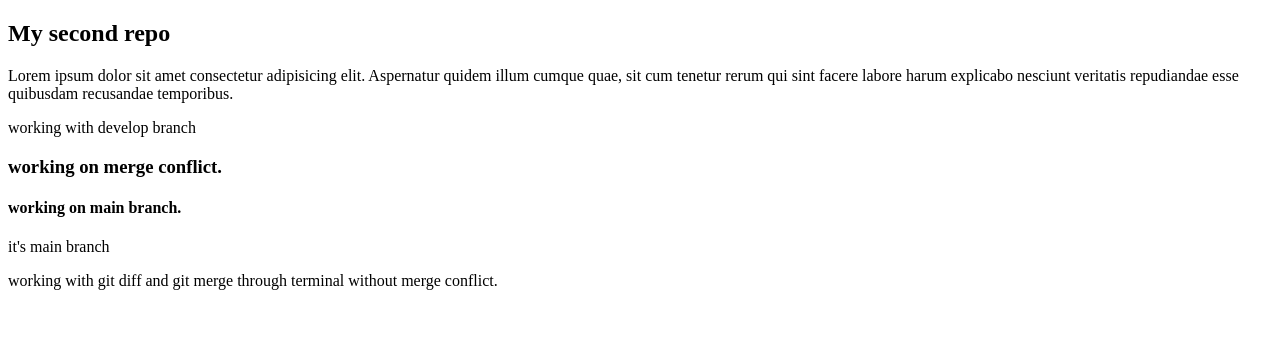
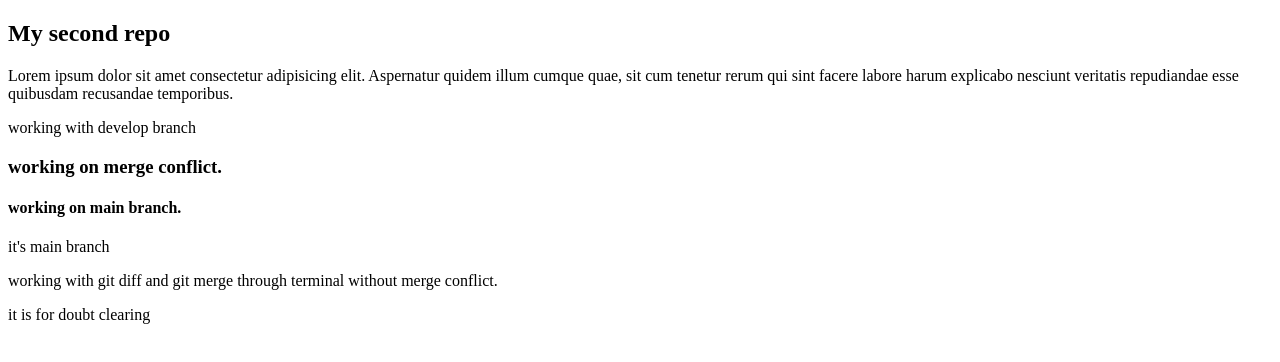
Before and after one commit to arunnath8917/second-repo, a plain HTML site: page index.html in a window 1280 px wide. Drawn offline with Linux system fonts and the light colour scheme.

Commit message:
doubt clearing

```diff
--- a/index.html
+++ b/index.html
@@ -15,5 +15,6 @@
     <h4>working on main branch.</h4>
     <p>it's main branch</p>
     <p>working with git diff and git merge through terminal without merge conflict.</p>
+    <span>it is for doubt clearing</span>
 </body>
 </html>
```
